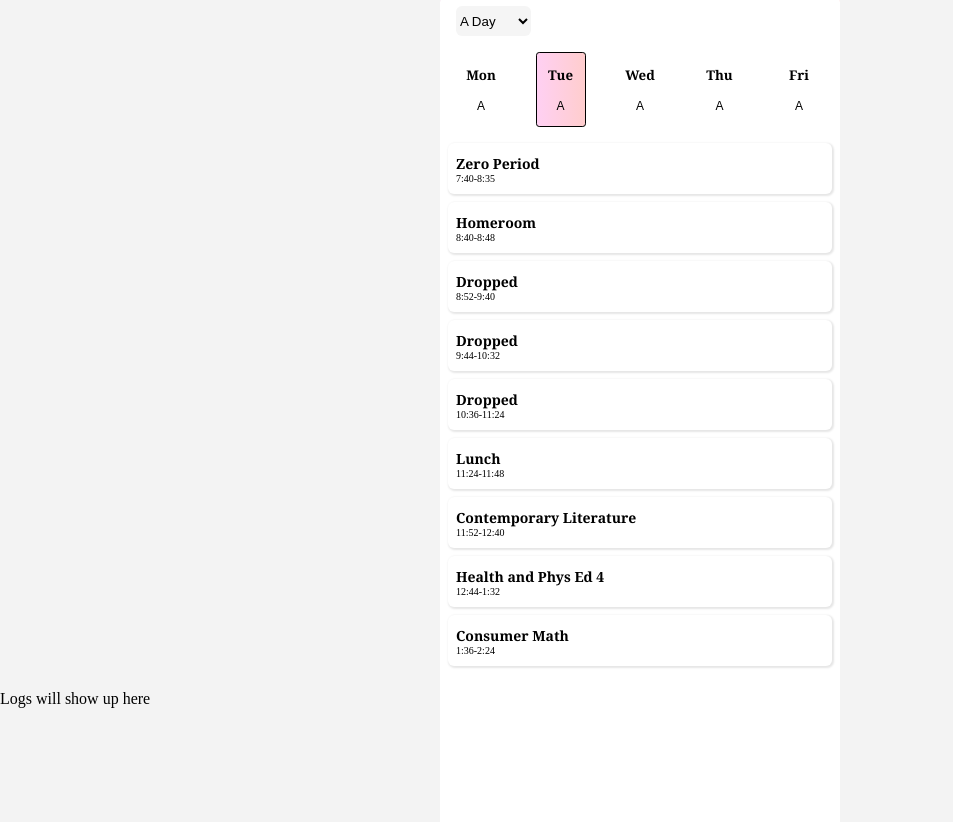
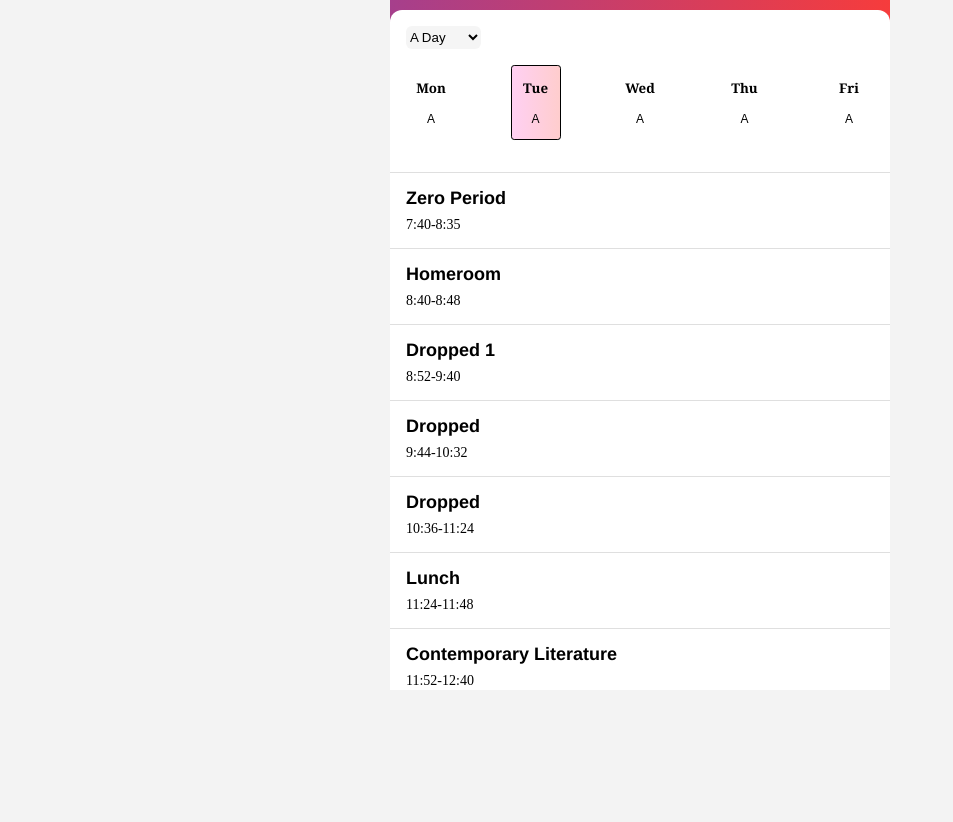
Before and after one commit to Kga-6/Class-Master, a plain HTML site: page index.html in a window 1280 px wide. Shown: the part 110-932 px from the top of the page, without its empty margins (0-953 px from the left). After the commit the page ends 800 px from the top, so only its background shows below. Drawn offline with Linux system fonts and the light colour scheme.

Commit message:
new stylesheet

```diff
--- a/data/students.json
+++ b/data/students.json
@@ -9,7 +9,7 @@
   },
   "classes":[
     {
-      "class":"Dropped",
+      "class":"Dropped 1",
       "period":1,
       "teacher":"Unknown",
       "meeting":["A","C","D"]
--- a/index.html
+++ b/index.html
@@ -60,8 +60,6 @@
 
   </div>
 
-  <div id="debug">Logs will show up here</div>
-
   <script src="./utils/debug.js"></script>
   <script src="./utils/fetch.js"></script>
   <script src="./clock.js"></script>
--- a/style.css
+++ b/style.css
@@ -11,25 +11,27 @@ h1,h2,h3,h4,h5,h6,p{
 
 #App{
   background: linear-gradient(0.25turn, #a63f8c, #f63c3c);
-  max-width: 400px;
+  max-width: 500px;
   height: 100vh;
   margin-right: 15px;
   margin: auto;
 }
 
 main{
+  display: flex;
+  flex-direction: column;
+  gap: 1rem;
   border-top-right-radius: 0.75rem;
   border-top-left-radius: 0.75rem;
   background-color: rgb(255, 255, 255);
-  padding: 1rem;
-  height: 100vh;
+  height: 85%;
 }
 
 #header{
   display: flex;
   justify-content: space-evenly;
   align-items: center;
-  height: 100px;
+  height: 15%;
 }
 
 #select-school-day{
@@ -39,6 +41,9 @@ main{
   width: 75px;
   border-radius: 6px;
   border-style: none;
+  margin-top: 1rem;
+  margin-left: 1rem;
+  margin-right: 1rem;
 }
 
 #timer{
@@ -52,8 +57,11 @@ main{
   align-items: center;
   justify-content: space-between;
   flex-direction: row;
-  margin: 1rem 0;
   gap: 1rem;
+
+  margin-bottom: 1rem;
+  margin-left: 1rem;
+  margin-right: 1rem;
 }
 .week{
   cursor: pointer;
@@ -82,7 +90,7 @@ main{
 .week-day-selected-lock{
   border-style: solid;
   border-width: 2px;
-  border-color: rgb(245, 245, 245);
+  border-color: rgb(224, 224, 224);
 }
 .week-day-selected{
   border-style: solid;
@@ -92,33 +100,35 @@ main{
 }
 
 #classes-container{
-  display: flex;
-  flex-direction: column;
-  align-items: center;
+  width: 100%;
+  height: 100%;
+  overflow: auto;
 }
 
 .class{
-  padding: 0.5rem;
   display: flex;
   flex-direction: column;
   align-self: center;
   justify-content: center;
   color: rgb(0, 0, 0);
-  margin-bottom: 0.5rem;
-  height: 35px;
+  height: 75px;
   width: 100%;
   background-color: rgb(255, 255, 255);
-  border-radius: 6px;
-  box-shadow: 1px 1px 2px 1px rgb(230, 230, 230);
+  border-top-style: solid;
+  border-width: 1px;
+  border-color: rgb(223, 223, 223);
 }
 
 .class-name{
-  font-size: 14px;
+  font-size: 18px;
   font-weight: bold;
-  font-family:Georgia, 'Times New Roman', Times, serif;
+  font-family:'Franklin Gothic Medium', 'Arial Narrow', Arial, sans-serif;
+  margin-bottom: 0.5rem;
+  padding-left: 1rem;
 }
 .class-time{
-  font-size: 10px;
+  font-size: 14px;
+  padding-left: 1rem;
 }
 
 .myClass{
```
